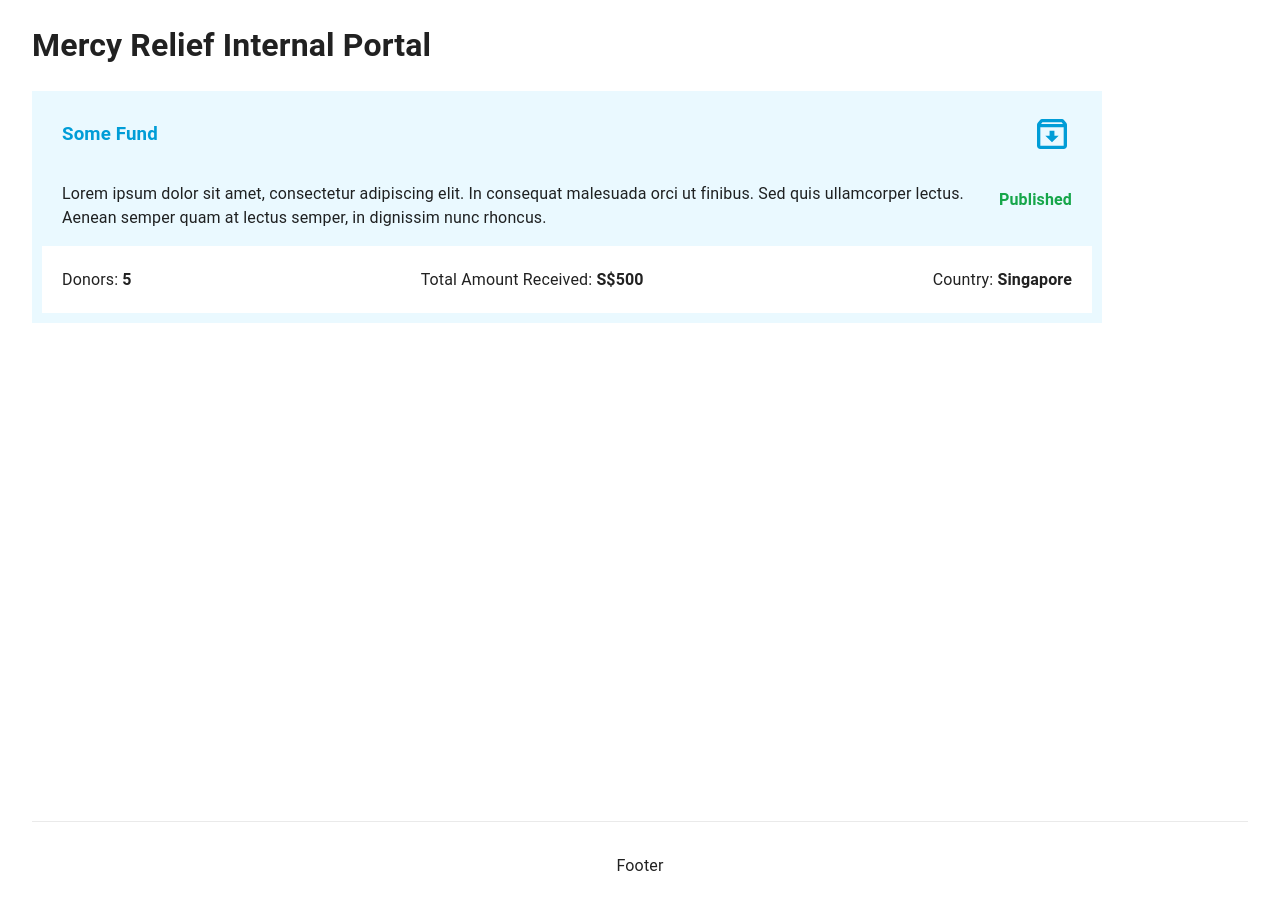
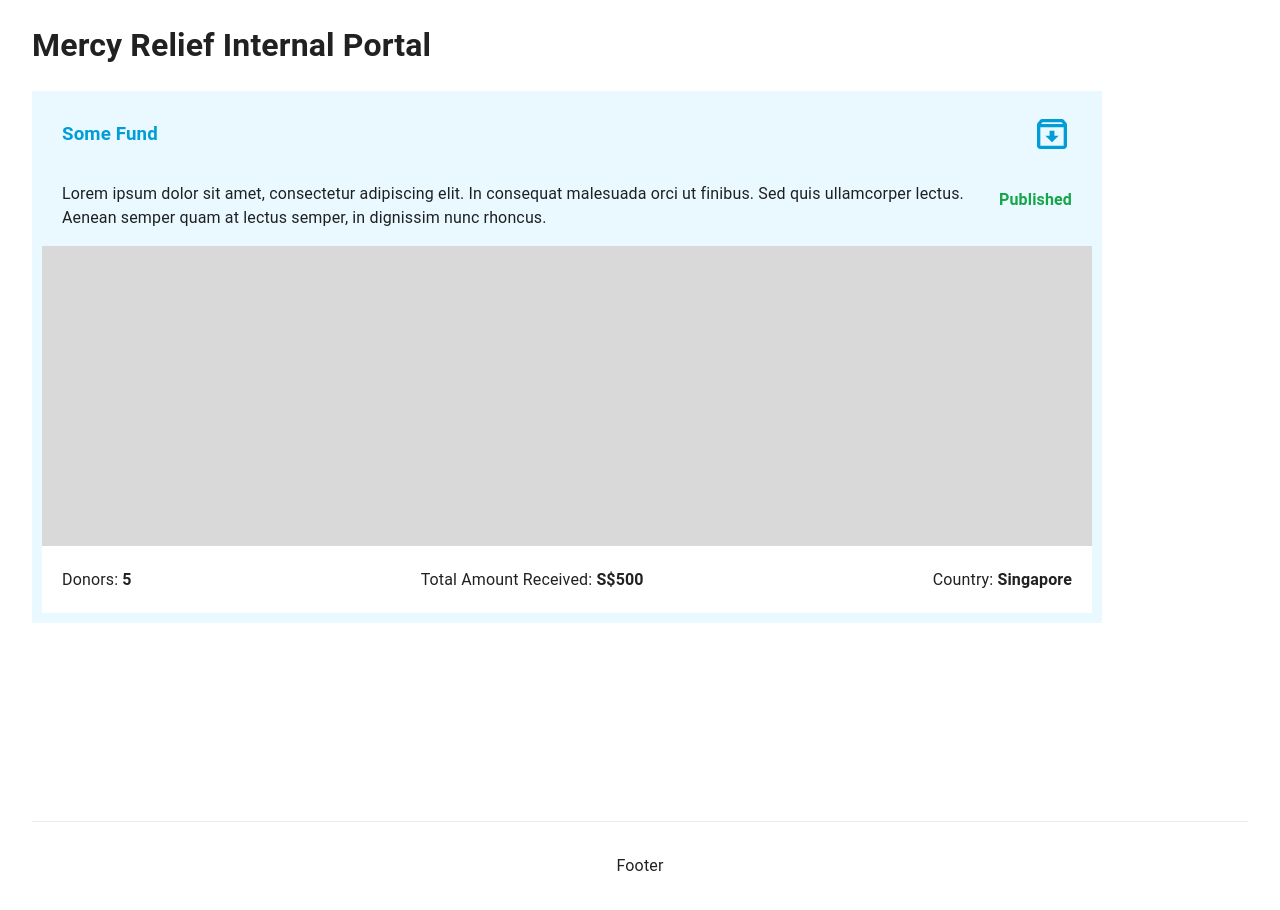
Before and after one commit to dsc-project-mr/mr-fe-internal, a Next.js app: page / in a window 1280 px wide. Built offline with nearby package versions, Linux system fonts and the light colour scheme.

Commit message:
Added content box for view all condition

```diff
--- a/components/CampaignListItem/index.tsx
+++ b/components/CampaignListItem/index.tsx
@@ -1,5 +1,5 @@
 import ArchiveOutlinedIcon from '@mui/icons-material/ArchiveOutlined'
-import { Box} from '@mui/material'
+import { Box } from '@mui/material'
 
 const styledmainbox = {
   display: 'flex',
@@ -15,6 +15,12 @@ const styledmainbody = {
   flexDirection: 'column',
   justifyContent: 'space-between',
   padding: '0px 20px 0px 20px',
+}
+
+const styledcontentbox = {
+  display: 'flex',
+  height: '300px',
+  backgroundColor: '#D9D9D9',
 }
 
 const styledbottombox = {
@@ -45,6 +51,7 @@ type Props = {
   Amount: Number
   Country: String
   Published: Boolean
+  ViewAll: Boolean
 }
 
 const CampaignListItem = ({
@@ -54,6 +61,7 @@ const CampaignListItem = ({
   Amount,
   Country,
   Published,
+  ViewAll,
 }: Props) => {
   return (
     <Box sx={styledmainbox}>
@@ -91,6 +99,7 @@ const CampaignListItem = ({
           </h4>
         </div>
       </Box>
+      <div>{ViewAll ? <Box sx={styledcontentbox}></Box> : <p></p>}</div>
       <Box sx={styledbottombox}>
         <div style={styledbottomitems}>
           <p>Donors:</p>&nbsp;
--- a/pages/index.tsx
+++ b/pages/index.tsx
@@ -12,6 +12,7 @@ const Home: NextPage = () => {
         Amount={500}
         Country="Singapore"
         Published={true}
+        ViewAll={true}
       />
     </div>
   )
```
